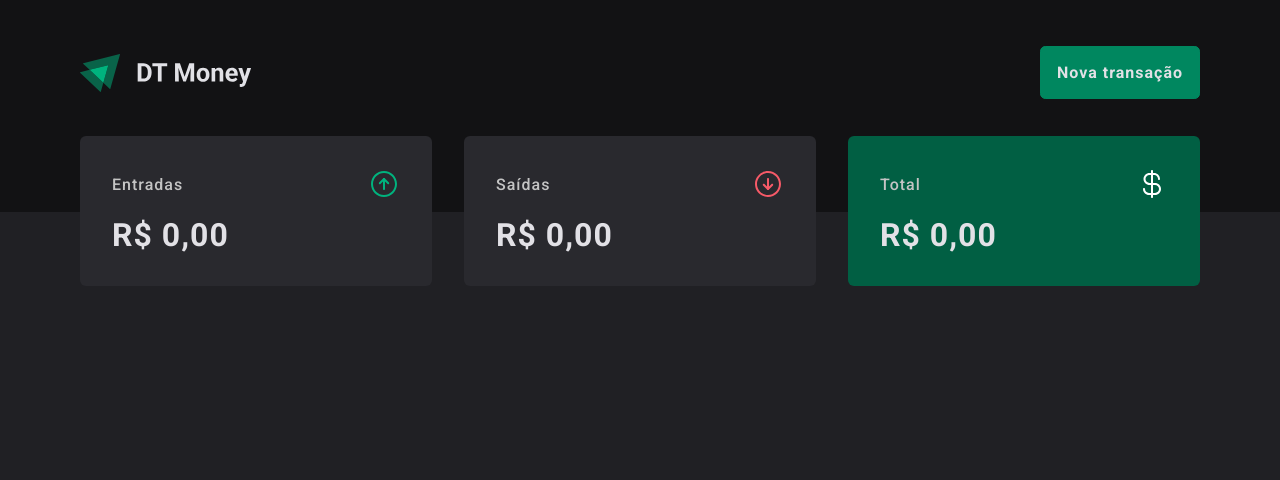
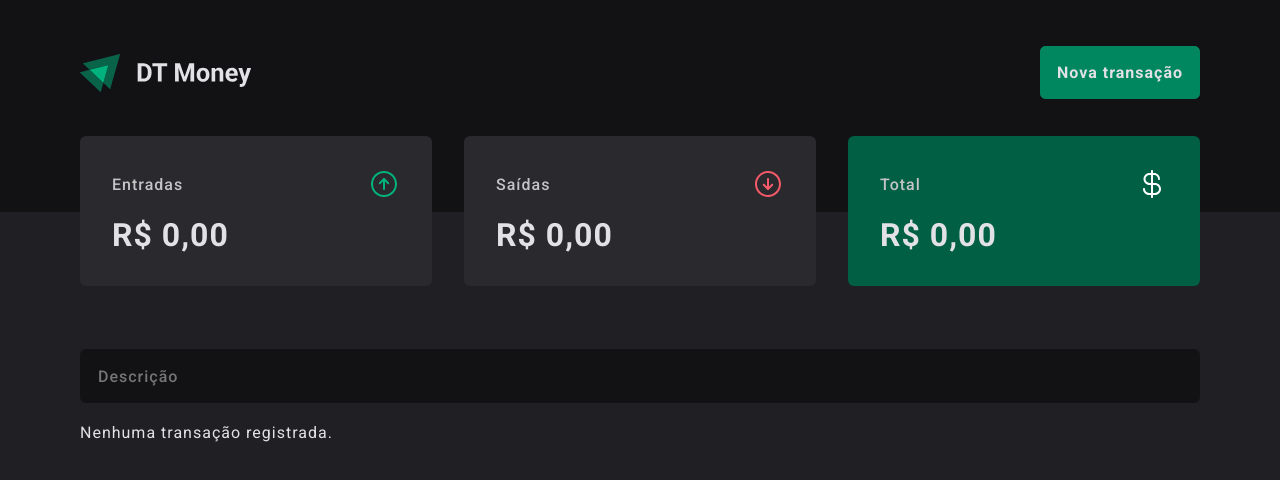
Before and after one commit to LucasBargas/dt_money_my_version_code, a React (Vite) app: page / in a window 1280 px wide. Shown: the top 480 px of the page. Built offline with nearby package versions, Linux system fonts and the light colour scheme.

Commit message:
Transactions Table in development

```diff
--- a/src/pages/Homepage/index.tsx
+++ b/src/pages/Homepage/index.tsx
@@ -2,12 +2,14 @@ import React from 'react';
 import { Header } from '../../templates/Header';
 import { Modal } from '../../templates/Modal';
 import { Summary } from '../../templates/Summary';
+import { TransactionsTable } from '../../templates/TransactionsTable';
 
 export const Homepage = (): JSX.Element => {
   return (
     <React.Fragment>
       <Header />
       <Summary />
+      <TransactionsTable />
       <Modal />
     </React.Fragment>
   );
--- /dev/null
+++ b/src/templates/TransactionsTable/TransactionsTableList/index.tsx
@@ -0,0 +1,99 @@
+import React from 'react';
+import * as S from './styles';
+import { useTransactions } from '../../../hooks/useTransactions';
+import { useModalActive } from '../../../hooks/useModalActive';
+import { useModalType } from '../../../hooks/useModalType';
+
+interface Props {
+  inputValue: string;
+}
+
+export const TransactionsTableList = ({ inputValue }: Props): JSX.Element => {
+  const { transactions, setTransactions } = useTransactions();
+  const { modalActive, setModalActive } = useModalActive();
+  const { setModalType } = useModalType();
+
+  const handleEditClick = (id: string): void => {
+    setModalActive(!modalActive);
+    setModalType('edit');
+    console.log(id);
+  };
+
+  const handleDeleteClick = (id: string): void => {
+    const transactionsCopy = transactions.filter((el) => el.id !== id);
+    setTransactions(transactionsCopy);
+
+    if (transactionsCopy.length === 0) {
+      localStorage.removeItem('transactions');
+    }
+  };
+
+  const transactionsFiltered = inputValue.trim()
+    ? transactions.filter((transaction) => {
+      return (
+        transaction.category
+          .toLowerCase()
+          .includes(inputValue.toLowerCase()) ||
+          transaction.description
+            .toLowerCase()
+            .includes(inputValue.toLowerCase())
+      );
+    })
+    : transactions;
+
+  return (
+    <S.TransactionsTableListContainer>
+      {transactionsFiltered && transactionsFiltered.length > 0 && (
+        <table>
+          <thead>
+            <tr>
+              <th>Descrição</th>
+              <th>Valor</th>
+              <th>Categoria</th>
+              <th>Data</th>
+              <th>Ações</th>
+            </tr>
+          </thead>
+          <tbody>
+            {transactionsFiltered.map((transaction) => (
+              <tr key={transaction.id}>
+                <td>{transaction.description}</td>
+                <td className={transaction.transactionType}>
+                  {transaction.transactionType === 'withdraw' ? '- ' : ''}
+                  {new Intl.NumberFormat('pt-BR', {
+                    style: 'currency',
+                    currency: 'BRL',
+                  }).format(transaction.amount)}
+                </td>
+                <td>{transaction.category}</td>
+                <td>{transaction.createdAt}</td>
+                <td>
+                  <button
+                    onClick={() => {
+                      handleDeleteClick(transaction.id);
+                    }}
+                  >
+                    Apagar
+                  </button>
+                  <button
+                    onClick={() => {
+                      handleEditClick(transaction.id);
+                    }}
+                  >
+                    Editar
+                  </button>
+                </td>
+              </tr>
+            ))}
+          </tbody>
+        </table>
+      )}
+
+      {transactions.length === 0 && <p>Nenhuma transação registrada.</p>}
+
+      {transactions.length > 0 && transactionsFiltered.length === 0 && (
+        <p>Nenhuma transação registrada com: "{inputValue}".</p>
+      )}
+    </S.TransactionsTableListContainer>
+  );
+};
--- /dev/null
+++ b/src/templates/TransactionsTable/TransactionsTableList/styles.ts
@@ -0,0 +1,28 @@
+import styled from 'styled-components';
+
+export const TransactionsTableListContainer = styled.div`
+  table {
+    width: 100%;
+    border-spacing: 0 .5rem;
+
+    th {
+      text-align: left;
+      color: ${({ theme }) => theme.colors.fontColor};
+      font-weight: 400;
+      padding: 1.25rem 2rem;
+    }
+
+    td {
+      padding: 1.25rem 2rem;
+      background: ${({ theme }) => theme.colors.primaryColor};
+
+      &.withdraw {
+        color: ${({ theme }) => theme.colors.negativeColor};
+      }
+
+      &.deposit {
+        color: ${({ theme }) => theme.colors.greenColor};
+      }
+    }
+  }
+`;
--- /dev/null
+++ b/src/templates/TransactionsTable/index.tsx
@@ -0,0 +1,39 @@
+import React from 'react';
+import * as S from './styles';
+import { Container } from '../../components/Container';
+import { Input } from '../../components/Input';
+import { TransactionsTableList } from './TransactionsTableList';
+
+export const TransactionsTable = (): JSX.Element => {
+  const [inputValue, setInputValue] = React.useState('');
+
+  const handleChange = (e: React.ChangeEvent<HTMLInputElement>): void => {
+    setInputValue(e.target.value);
+  };
+
+  return (
+    <S.TransactionsTableContainer>
+      <Container>
+        <S.TransactionsTableArea>
+          <form
+            onSubmit={(e) => {
+              e.preventDefault();
+            }}
+          >
+            <Input
+              focus
+              id="test"
+              placeholder="Descrição"
+              name="description"
+              type="text"
+              handleChange={handleChange}
+              value={inputValue}
+            />
+          </form>
+
+          <TransactionsTableList inputValue={inputValue} />
+        </S.TransactionsTableArea>
+      </Container>
+    </S.TransactionsTableContainer>
+  );
+};
--- /dev/null
+++ b/src/templates/TransactionsTable/styles.ts
@@ -0,0 +1,10 @@
+import styled from 'styled-components';
+
+export const TransactionsTableContainer = styled.section`
+  padding-top: 3.9375rem;
+`;
+
+export const TransactionsTableArea = styled.div`
+  display: grid;
+  gap: 1.25rem;
+`;
```
